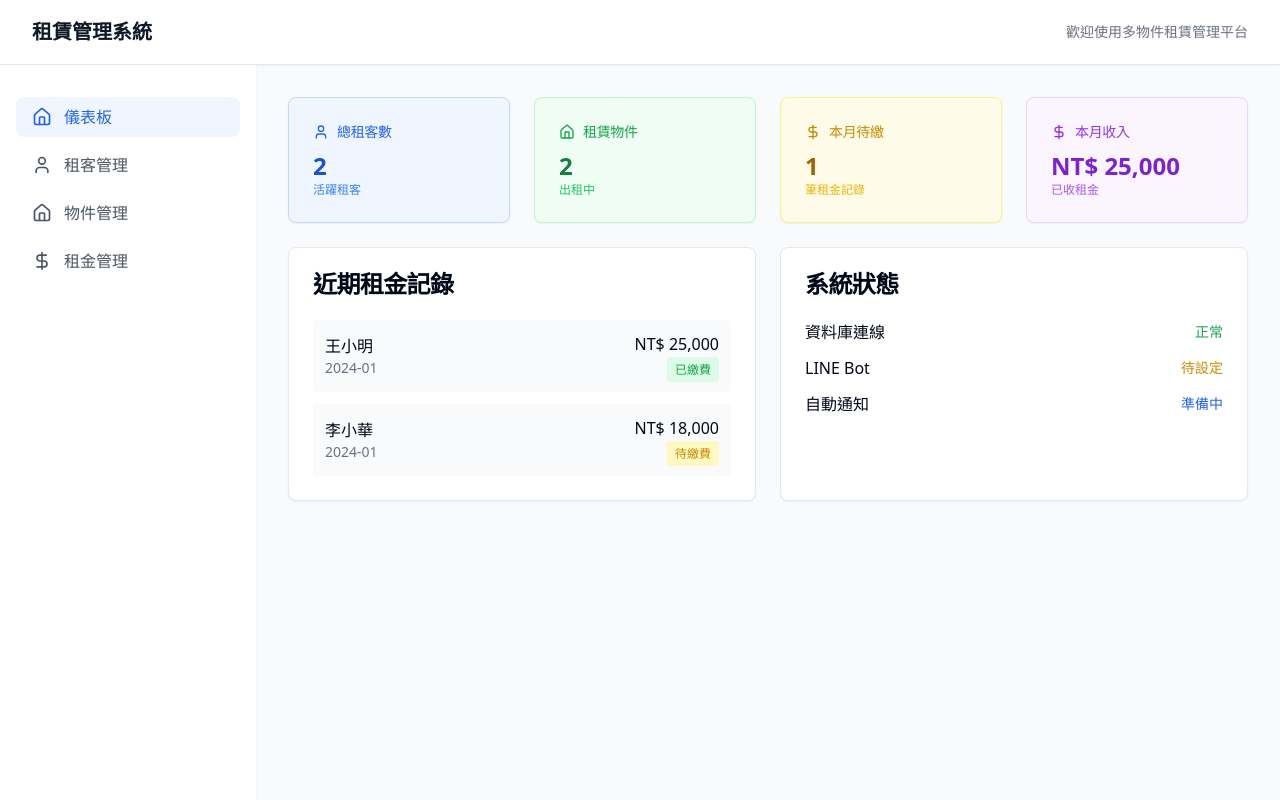
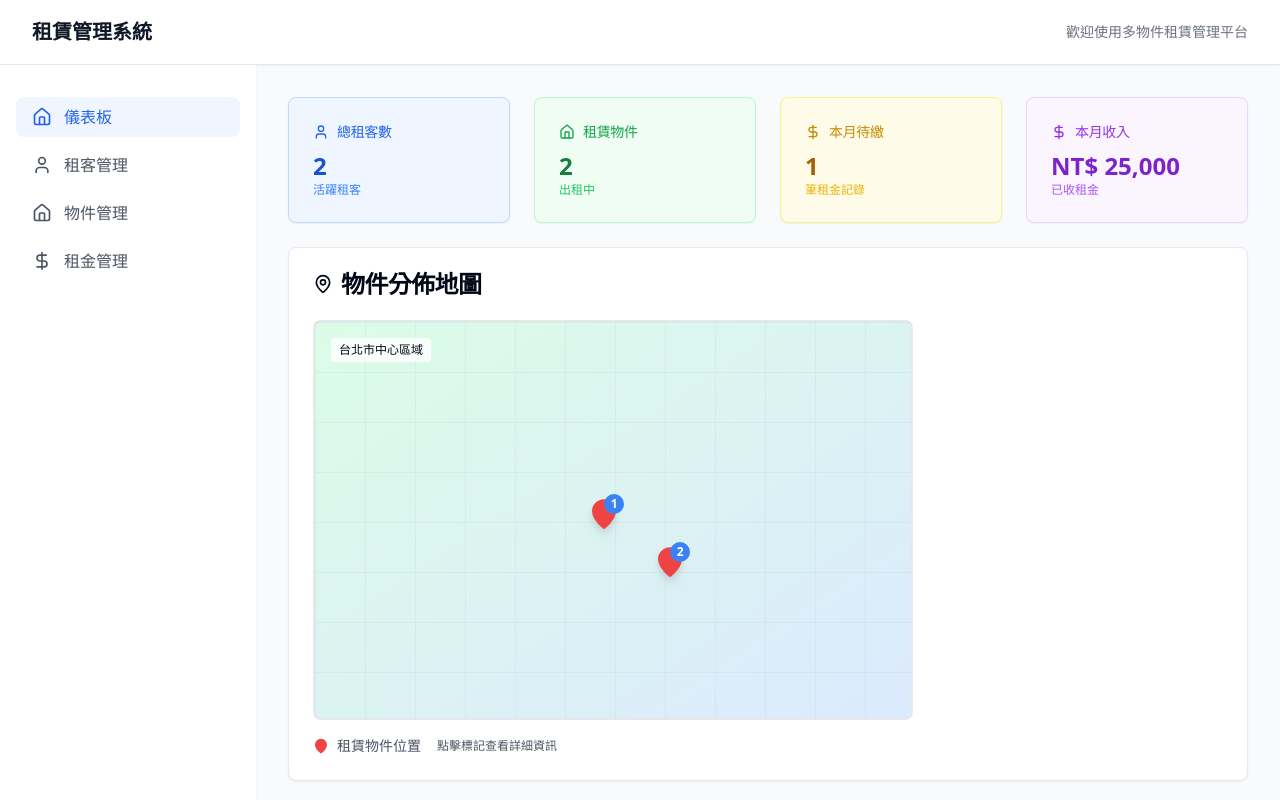
Before and after one commit to as75315907/happy-rental-manager, a React (Vite) app: page / in a window 1280 px wide. Shown: the top 800 px of the page. Built offline with nearby package versions, Linux system fonts and the light colour scheme.

Commit message:
feat: Add map to dashboard
Adds a map to the dashboard page to display property locations and show details on click.

```diff
--- /dev/null
+++ b/src/components/PropertyMap.tsx
@@ -0,0 +1,171 @@
+
+import React, { useState } from 'react';
+import { Card, CardContent, CardHeader, CardTitle } from '@/components/ui/card';
+import { Button } from '@/components/ui/button';
+import { MapPin, Home, DollarSign, Phone, X } from 'lucide-react';
+
+interface Property {
+  id: number;
+  address: string;
+  landlordName: string;
+  landlordPhone: string;
+  monthlyRent: number;
+  coordinates: { lat: number; lng: number };
+}
+
+interface PropertyMapProps {
+  properties: Property[];
+}
+
+const PropertyMap = ({ properties }: PropertyMapProps) => {
+  const [selectedProperty, setSelectedProperty] = useState<Property | null>(null);
+
+  // 模擬地圖區域 - 台北市中心周圍
+  const mapCenter = { lat: 25.0330, lng: 121.5654 };
+  const mapSize = { width: 600, height: 400 };
+
+  // 將經緯度轉換為地圖上的像素位置
+  const coordinateToPixel = (lat: number, lng: number) => {
+    const latRange = 0.05; // 約5.5公里範圍
+    const lngRange = 0.05;
+
+    const x = ((lng - (mapCenter.lng - lngRange/2)) / lngRange) * mapSize.width;
+    const y = ((mapCenter.lat + latRange/2 - lat) / latRange) * mapSize.height;
+
+    return {
+      x: Math.max(20, Math.min(mapSize.width - 20, x)),
+      y: Math.max(20, Math.min(mapSize.height - 20, y))
+    };
+  };
+
+  return (
+    <div className="space-y-4">
+      <Card>
+        <CardHeader>
+          <CardTitle className="flex items-center gap-2">
+            <MapPin className="h-5 w-5" />
+            物件分佈地圖
+          </CardTitle>
+        </CardHeader>
+        <CardContent>
+          <div className="relative">
+            {/* 簡化的地圖背景 */}
+            <div
+              className="relative bg-gradient-to-br from-green-100 to-blue-100 rounded-lg border-2 border-gray-200"
+              style={{ width: mapSize.width, height: mapSize.height }}
+            >
+              {/* 地圖網格線 */}
+              <svg className="absolute inset-0 w-full h-full opacity-20">
+                <defs>
+                  <pattern id="grid" width="50" height="50" patternUnits="userSpaceOnUse">
+                    <path d="M 50 0 L 0 0 0 50" fill="none" stroke="#94a3b8" strokeWidth="1"/>
+                  </pattern>
+                </defs>
+                <rect width="100%" height="100%" fill="url(#grid)" />
+              </svg>
+
+              {/* 台北市標示 */}
+              <div className="absolute top-4 left-4 bg-white/80 px-2 py-1 rounded text-xs font-medium">
+                台北市中心區域
+              </div>
+
+              {/* 物件標記點 */}
+              {properties.map((property) => {
+                const { x, y } = coordinateToPixel(property.coordinates.lat, property.coordinates.lng);
+                return (
+                  <button
+                    key={property.id}
+                    className="absolute transform -translate-x-1/2 -translate-y-1/2 group"
+                    style={{ left: x, top: y }}
+                    onClick={() => setSelectedProperty(property)}
+                  >
+                    <div className="relative">
+                      <MapPin
+                        className="h-8 w-8 text-red-500 drop-shadow-lg transition-transform group-hover:scale-110"
+                        fill="currentColor"
+                      />
+                      <div className="absolute -top-1 -right-1 bg-blue-500 text-white text-xs rounded-full w-5 h-5 flex items-center justify-center font-bold">
+                        {property.id}
+                      </div>
+                    </div>
+                  </button>
+                );
+              })}
+            </div>
+
+            {/* 圖例 */}
+            <div className="mt-4 flex items-center gap-4 text-sm text-gray-600">
+              <div className="flex items-center gap-2">
+                <MapPin className="h-4 w-4 text-red-500" fill="currentColor" />
+                <span>租賃物件位置</span>
+              </div>
+              <div className="text-xs">
+                點擊標記查看詳細資訊
+              </div>
+            </div>
+          </div>
+        </CardContent>
+      </Card>
+
+      {/* 物件詳細資訊彈窗 */}
+      {selectedProperty && (
+        <Card className="border-2 border-blue-200 bg-blue-50">
+          <CardHeader className="pb-3">
+            <div className="flex justify-between items-start">
+              <CardTitle className="text-lg flex items-center gap-2">
+                <Home className="h-5 w-5 text-blue-600" />
+                物件詳細資訊
+              </CardTitle>
+              <Button
+                variant="ghost"
+                size="sm"
+                onClick={() => setSelectedProperty(null)}
+              >
+                <X className="h-4 w-4" />
+              </Button>
+            </div>
+          </CardHeader>
+          <CardContent className="space-y-3">
+            <div>
+              <label className="text-sm font-medium text-gray-600">地址</label>
+              <p className="text-gray-900">{selectedProperty.address}</p>
+            </div>
+
+            <div className="grid grid-cols-2 gap-4">
+              <div>
+                <label className="text-sm font-medium text-gray-600">房東姓名</label>
+                <p className="text-gray-900">{selectedProperty.landlordName}</p>
+              </div>
+
+              <div>
+                <label className="text-sm font-medium text-gray-600 flex items-center gap-1">
+                  <Phone className="h-3 w-3" />
+                  聯絡電話
+                </label>
+                <p className="text-gray-900">{selectedProperty.landlordPhone}</p>
+              </div>
+            </div>
+
+            <div>
+              <label className="text-sm font-medium text-gray-600 flex items-center gap-1">
+                <DollarSign className="h-3 w-3" />
+                月租金
+              </label>
+              <p className="text-lg font-bold text-green-600">
+                NT$ {selectedProperty.monthlyRent.toLocaleString()}
+              </p>
+            </div>
+
+            <div className="flex gap-2 pt-2">
+              <Button size="sm" variant="outline">編輯物件</Button>
+              <Button size="sm" variant="outline">查看租客</Button>
+              <Button size="sm" variant="outline">租金記錄</Button>
+            </div>
+          </CardContent>
+        </Card>
+      )}
+    </div>
+  );
+};
+
+export default PropertyMap;
--- a/src/pages/Index.tsx
+++ b/src/pages/Index.tsx
@@ -1,23 +1,37 @@
-
 import React, { useState } from 'react';
 import { Card, CardContent, CardHeader, CardTitle } from '@/components/ui/card';
 import { Button } from '@/components/ui/button';
 import { Input } from '@/components/ui/input';
 import { Label } from '@/components/ui/label';
 import { User, Home, DollarSign, Plus, Search } from 'lucide-react';
+import PropertyMap from '@/components/PropertyMap';
 
 const Index = () => {
   const [activeTab, setActiveTab] = useState('dashboard');
 
-  // 示範資料
+  // 示範資料 - 加入座標資訊
   const mockTenants = [
     { id: 1, name: '王小明', phone: '0912-345-678', lineUserId: 'user123' },
     { id: 2, name: '李小華', phone: '0923-456-789', lineUserId: 'user456' },
   ];
 
   const mockProperties = [
-    { id: 1, address: '台北市大安區信義路100號', landlordName: '張房東', landlordPhone: '0934-567-890', monthlyRent: 25000 },
-    { id: 2, address: '新北市板橋區中山路200號', landlordName: '林房東', landlordPhone: '0945-678-901', monthlyRent: 18000 },
+    {
+      id: 1,
+      address: '台北市大安區信義路100號',
+      landlordName: '張房東',
+      landlordPhone: '0934-567-890',
+      monthlyRent: 25000,
+      coordinates: { lat: 25.0340, lng: 121.5645 }
+    },
+    {
+      id: 2,
+      address: '新北市板橋區中山路200號',
+      landlordName: '林房東',
+      landlordPhone: '0945-678-901',
+      monthlyRent: 18000,
+      coordinates: { lat: 25.0280, lng: 121.5700 }
+    },
   ];
 
   const mockRents = [
@@ -80,6 +94,9 @@ const Index = () => {
           </CardContent>
         </Card>
       </div>
+
+      {/* 物件分佈地圖 */}
+      <PropertyMap properties={mockProperties} />
 
       <div className="grid grid-cols-1 lg:grid-cols-2 gap-6">
         <Card>
```
